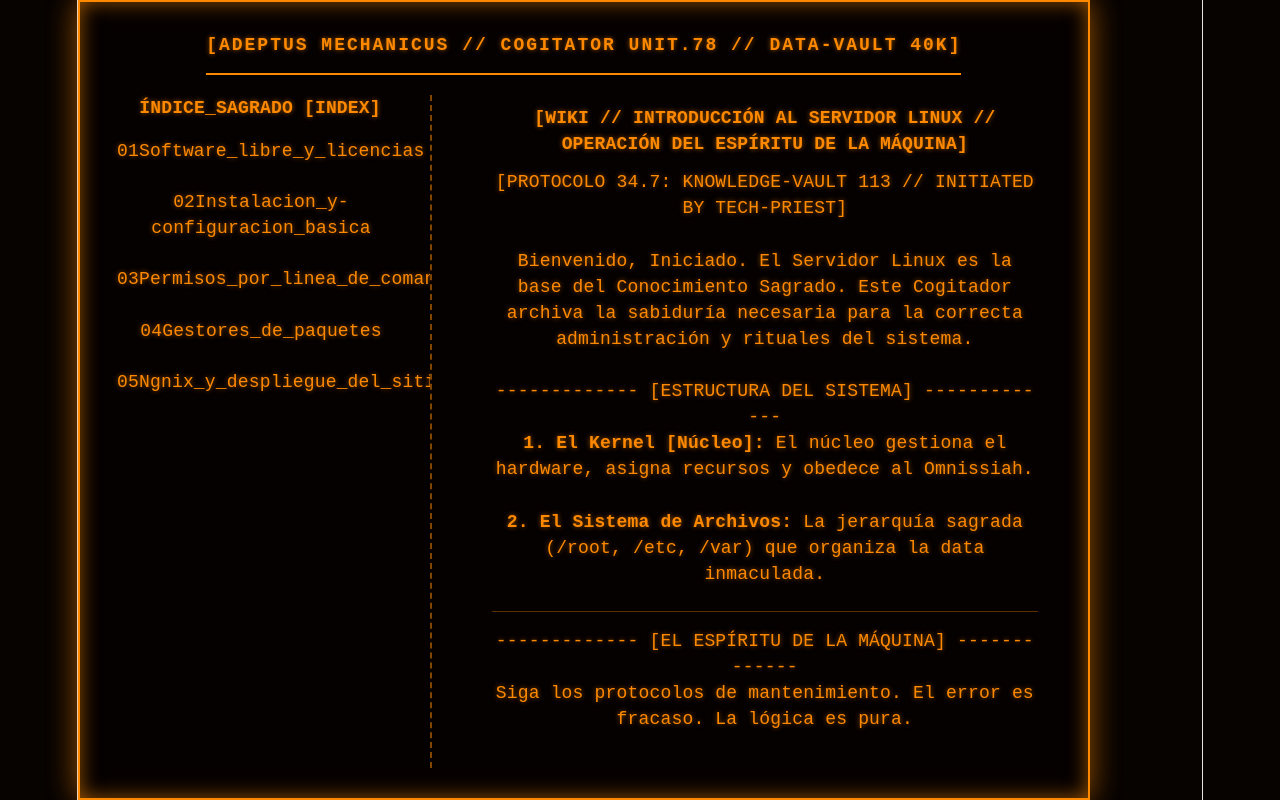
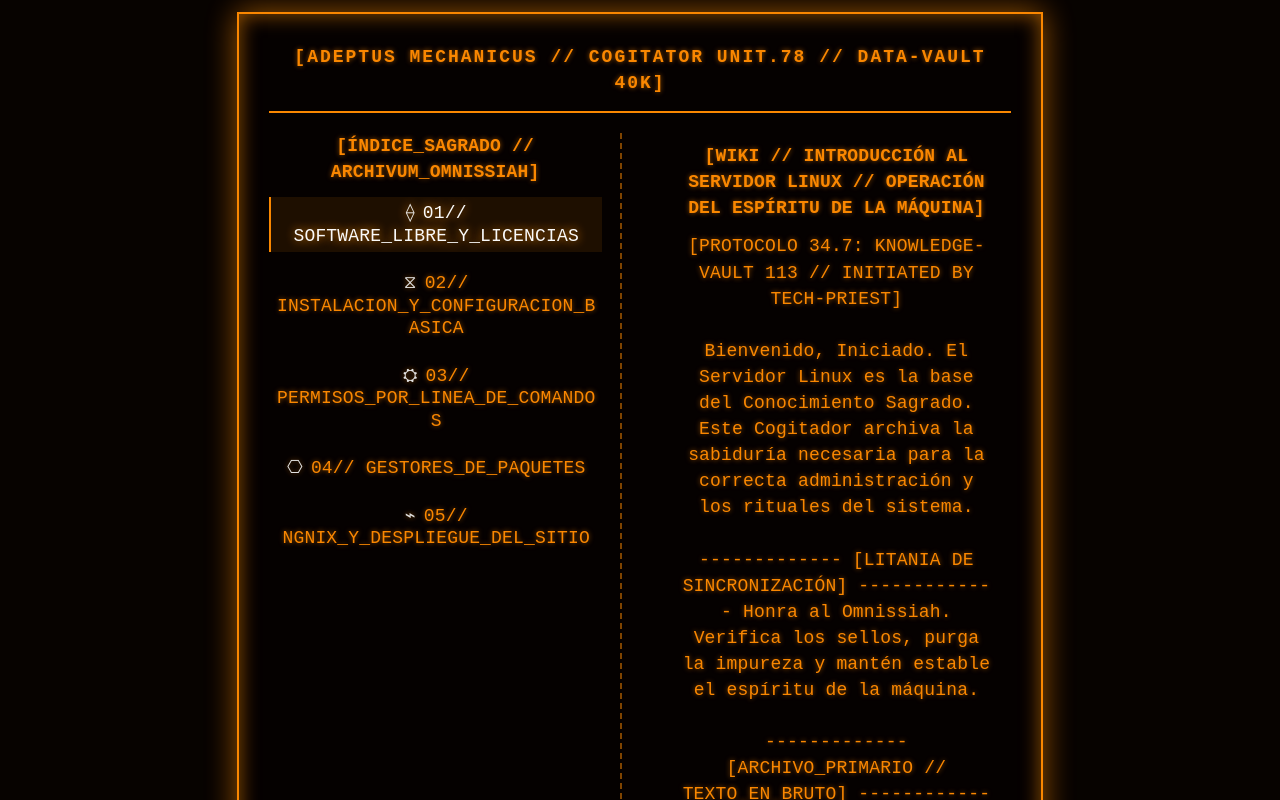
Before and after one commit to MiguelWanderer/AstjosWikilinux., a React (Vite) app: page / in a window 1280 px wide. Shown: the top 800 px of the page. Built offline with nearby package versions, Linux system fonts and the light colour scheme.

Commit message:
Re-re-re Nuevo Css. Importaciones de los md hacia App.jsx por medio de clase

```diff
--- a/src/App.css
+++ b/src/App.css
@@ -24,7 +24,7 @@ body {
   color: var(--mech-orange);
   font-family: 'Courier New', Courier, monospace;
   min-height: 100vh;
-  width: 100%;
+  width: 85%;
   overflow: hidden;
 }
 
@@ -32,6 +32,9 @@ body {
   display: flex;
   align-items: center;
   justify-content: center;
+  width: min(85vw, calc(85% - 24px));
+  min-height: calc(100vh - 24px);
+  margin: 12px auto;
 }
 
 /* La Terminal Central */
@@ -57,8 +60,9 @@ body {
 
 .cogitator-container,
 .terminal-chassis {
-  width: min(90%, 1400px);
-  height: 85vh;
+  width: 63%;
+  height: 100%;
+  min-height: calc(100vh - 24px);
   border: 2px solid var(--mech-orange);
   background-color: rgba(7, 3, 0, 0.85);
   box-shadow: 0 0 30px var(--mech-glow), inset 0 0 20px var(--mech-glow);
@@ -71,9 +75,11 @@ body {
 }
 
 .sacred-index {
-  width: 300px;
+  flex: 0 0 clamp(240px, 26vw, 380px);
+  width: clamp(240px, 26vw, 380px);
+  min-width: 220px;
   border-right: 2px dashed rgba(255, 138, 0, 0.5);
-  padding-right: 20px;
+  padding-right: 18px;
   overflow-y: auto; /* Permite scroll en el índice si hay muchas páginas */
 }
 
@@ -94,6 +100,19 @@ body {
   padding: 5px;
   border-left: 2px solid transparent;
   transition: all 0.2s ease-in-out;
+  width: 100%;
+  box-sizing: border-box;
+  white-space: normal;
+  overflow-wrap: anywhere;
+  word-break: break-word;
+  line-height: 1.25;
+}
+
+.sacred-index-sigil {
+  display: inline-block;
+  margin-right: 8px;
+  color: #fff;
+  opacity: 0.9;
 }
 
 .sacred-index li:hover,
@@ -114,6 +133,38 @@ body {
   margin-top: 24px;
   padding-top: 16px;
   border-top: 1px solid rgba(255, 138, 0, 0.35);
+}
+
+.markdown-document {
+  margin-top: 16px;
+  padding: 18px;
+  border: 1px solid rgba(255, 138, 0, 0.25);
+  background: rgba(255, 138, 0, 0.05);
+  color: var(--mech-orange);
+  white-space: pre-wrap;
+  word-break: break-word;
+  line-height: 1.55;
+  font-family: 'Courier New', Courier, monospace;
+  overflow-x: auto;
+}
+
+@media (max-width: 1024px) {
+  .cogitator-container {
+    width: calc(100% - 16px);
+    min-height: calc(100vh - 16px);
+    margin: 8px auto;
+  }
+
+  .cogitator-container,
+  .terminal-chassis {
+    min-height: calc(100vh - 16px);
+    padding: 20px;
+  }
+
+  .cogitator-body,
+  .terminal-body {
+    gap: 24px;
+  }
 }
 
 /* Custom Scrollbar para mantener el estilo */
--- a/src/App.jsx
+++ b/src/App.jsx
@@ -1,33 +1,35 @@
 // MechanicusConsole.jsx
 import React, { useState } from 'react';
 import './App.css';
+import { mechanicusLore } from './mechanicusLore';
+import softwareLibreMd from './docs/01Software_libre_y_licencias.md?raw';
+import instalacionBasicaMd from './docs/02Instalacion_y-configuracion_basica.md?raw';
 
 const MechanicusConsole = () => {
   // Estado para simular la navegación entre los tomos de conocimiento
-  const [activeRitual, setActiveRitual] = useState('estructura');
+  const [activeRitual, setActiveRitual] = useState('software-libre');
 
-  const sacredDocs = [
-    { id: 'software-libre', label: '01Software_libre_y_licencias' },
-    { id: 'instalacion', label: '02Instalacion_y-configuracion_basica' },
-    { id: 'permisos', label: '03Permisos_por_linea_de_comandos' },
-    { id: 'gestores-paquetes', label: '04Gestores_de_paquetes' },
-    { id: 'ngnix', label: '05Ngnix_y_despliegue_del_sitio' },
-  ];
+  const activeDoc = mechanicusLore.docRituals[activeRitual];
 
   return (
     <div className="cogitator-container">
       {/* Cabecera del Cogitador */}
       <header className="cogitator-header">
-        [ADEPTUS MECHANICUS // COGITATOR UNIT.78 // DATA-VAULT 40K]
+        {mechanicusLore.header}
       </header>
 
       <div className="cogitator-body">
         {/* Barra Lateral / Índice */}
         <nav className="sacred-index">
-          <div className="section-title">ÍNDICE_SAGRADO [INDEX]</div>
+          <div className="section-title">[ÍNDICE_SAGRADO // ARCHIVUM_OMNISSIAH]</div>
           <ul>
-            {sacredDocs.map((doc) => (
-              <li key={doc.id} onClick={() => setActiveRitual(doc.id)}>
+            {mechanicusLore.sacredDocs.map((doc) => (
+              <li
+                key={doc.id}
+                className={activeRitual === doc.id ? 'active' : ''}
+                onClick={() => setActiveRitual(doc.id)}
+              >
+                <span className="sacred-index-sigil">{doc.sigil}</span>
                 {doc.label}
               </li>
             ))}
@@ -37,47 +39,41 @@ const MechanicusConsole = () => {
         {/* Contenido Principal */}
         <main className="data-vault">
           <div className="section-title">
-            [WIKI // INTRODUCCIÓN AL SERVIDOR LINUX // OPERACIÓN DEL ESPÍRITU DE LA MÁQUINA]
+            {mechanicusLore.introTitle}
           </div>
 
-          <p>[PROTOCOLO 34.7: KNOWLEDGE-VAULT 113 // INITIATED BY TECH-PRIEST]</p>
+          <p>{mechanicusLore.introProtocol}</p>
           <br/>
           <p>
-            Bienvenido, Iniciado. El Servidor Linux es la base del Conocimiento Sagrado.
-            Este Cogitador archiva la sabiduría necesaria para la correcta administración y
-            rituales del sistema.
+            {mechanicusLore.introText}
           </p>
+          <br/>
+          <p>{mechanicusLore.machineLitany}</p>
           <br/>
 
           {/* Renderizado condicional basado en la navegación */}
-          {activeRitual === 'estructura' && (
+          {activeRitual === 'software-libre' ? (
             <section>
-              <p>------------- [ESTRUCTURA DEL SISTEMA] -------------</p>
-              <p>
-                <strong>1. El Kernel [Núcleo]:</strong> El núcleo gestiona el hardware,
-                asigna recursos y obedece al Omnissiah.
-              </p>
-              <br/>
-              <p>
-                <strong>2. El Sistema de Archivos:</strong> La jerarquía sagrada (/root,
-                /etc, /var) que organiza la data inmaculada.
-              </p>
+              <p>------------- [ARCHIVO_PRIMARIO // TEXTO_EN_BRUTO] -------------</p>
+              <pre className="markdown-document">{softwareLibreMd}</pre>
             </section>
-          )}
-
-          {activeRitual === 'comandos' && (
+          ) : activeRitual === 'instalacion' ? (
             <section>
-               <p>------------- [CÁNTICOS DE TERMINAL] -------------</p>
-               <p>
-                 &gt; COMANDOS CLAVE: <code>top</code>, <code>htop</code>, <code>dmesg</code>, <code>systemctl</code>, <code>ls</code>, <code>cd</code>, <code>cat</code>
-               </p>
+              <p>------------- [ARCHIVO_SECUNDARIO // TEXTO_EN_BRUTO] -------------</p>
+              <pre className="markdown-document">{instalacionBasicaMd}</pre>
             </section>
-          )}
+          ) : activeDoc ? (
+            <section>
+              <p>------------- [{activeDoc.title}] -------------</p>
+              {activeDoc.body.map((paragraph) => (
+                <p key={paragraph}>{paragraph}</p>
+              ))}
+            </section>
+          ) : null}
 
           <div className="machine-spirit-warning">
-            ------------- [EL ESPÍRITU DE LA MÁQUINA] -------------
+            {mechanicusLore.warning}
             <br/>
-            Siga los protocolos de mantenimiento. El error es fracaso. La lógica es pura.
           </div>
         </main>
       </div>
--- a/src/index.css
+++ b/src/index.css
@@ -55,11 +55,10 @@ body {
 }
 
 #root {
-  width: 1126px;
-  max-width: 100%;
-  margin: 0 auto;
+  width: 100%;
+  max-width: none;
+  margin: 0;
   text-align: center;
-  border-inline: 1px solid var(--border);
   min-height: 100svh;
   display: flex;
   flex-direction: column;
--- /dev/null
+++ b/src/mechanicusLore.js
@@ -0,0 +1,55 @@
+export const mechanicusLore = {
+  header: '[ADEPTUS MECHANICUS // COGITATOR UNIT.78 // DATA-VAULT 40K]',
+  introTitle: '[WIKI // INTRODUCCIÓN AL SERVIDOR LINUX // OPERACIÓN DEL ESPÍRITU DE LA MÁQUINA]',
+  introProtocol: '[PROTOCOLO 34.7: KNOWLEDGE-VAULT 113 // INITIATED BY TECH-PRIEST]',
+  introText:
+    'Bienvenido, Iniciado. El Servidor Linux es la base del Conocimiento Sagrado. Este Cogitador archiva la sabiduría necesaria para la correcta administración y los rituales del sistema.',
+  machineLitany:
+    '------------- [LITANIA DE SINCRONIZACIÓN] -------------\nHonra al Omnissiah. Verifica los sellos, purga la impureza y mantén estable el espíritu de la máquina.',
+  warning:
+    '------------- [EL ESPÍRITU DE LA MÁQUINA] -------------\nSiga los protocolos de mantenimiento. El error es fracaso. La lógica es pura.',
+  sacredDocs: [
+    { id: 'software-libre', label: '01// SOFTWARE_LIBRE_Y_LICENCIAS', sigil: '⟠' },
+    { id: 'instalacion', label: '02// INSTALACION_Y_CONFIGURACION_BASICA', sigil: '⧖' },
+    { id: 'permisos', label: '03// PERMISOS_POR_LINEA_DE_COMANDOS', sigil: '⛭' },
+    { id: 'gestores-paquetes', label: '04// GESTORES_DE_PAQUETES', sigil: '⎔' },
+    { id: 'ngnix', label: '05// NGNIX_Y_DESPLIEGUE_DEL_SITIO', sigil: '⌁' },
+  ],
+  docRituals: {
+    'software-libre': {
+      title: '01 // SOFTWARE_LIBRE_Y_LICENCIAS',
+      body: [
+        'El conocimiento abierto preserva la memoria colectiva de la máquina.',
+        'La licencia GPL protege la libertad de estudiar, modificar y redistribuir el código.',
+      ],
+    },
+    instalacion: {
+      title: '02 // INSTALACION_Y_CONFIGURACION_BASICA',
+      body: [
+        'La instalación correcta prepara el contenedor para recibir la bendición del sistema.',
+        'Los repositorios y la configuración inicial deben purificarse antes de continuar.',
+      ],
+    },
+    permisos: {
+      title: '03 // PERMISOS_POR_LINEA_DE_COMANDOS',
+      body: [
+        'Los permisos son sellos de acceso que deben aplicarse con precisión ritual.',
+        'La línea de comandos permite invocar propietarios, grupos y privilegios con disciplina.',
+      ],
+    },
+    'gestores-paquetes': {
+      title: '04 // GESTORES_DE_PAQUETES',
+      body: [
+        'El gestor de paquetes mantiene la estructura del sistema y sus dependencias en orden.',
+        'APT y otros administradores alimentan el archivo sagrado con componentes verificados.',
+      ],
+    },
+    ngnix: {
+      title: '05 // NGNIX_Y_DESPLIEGUE_DEL_SITIO',
+      body: [
+        'El despliegue del sitio requiere un guardián que reciba las peticiones y las dirija.',
+        'Nginx actúa como centinela del servicio, resguardando la salida al exterior.',
+      ],
+    },
+  },
+};
```
